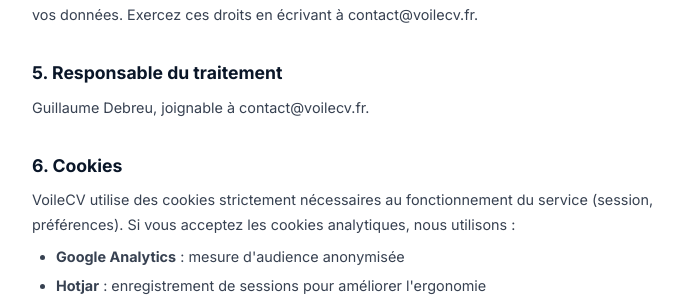
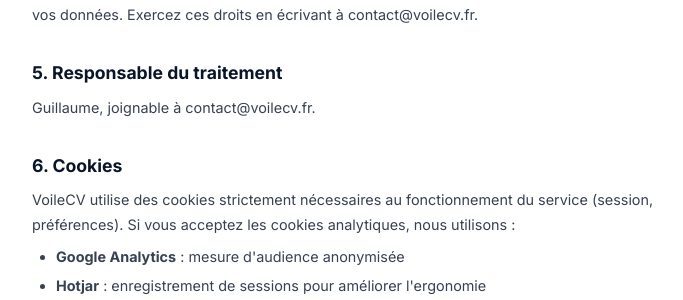
Before and after one commit to GuillaumeDebreu/ffvoile, a FastAPI app: page /mentions-legales in a window 1280 px wide. Shown: the part 971-1271 px from the top of the page, without its empty margins (272-955 px from the left). Run offline with FastAPI, Linux system fonts and the light colour scheme; some libraries are stand-ins or nearby versions.

Commit message:
Fix legal page: use first name only for responsible
https://claude.ai/code/session_01Cmr5eWtMddPKSz48yUXG11

```diff
--- a/templates/mentions-legales.html
+++ b/templates/mentions-legales.html
@@ -57,7 +57,7 @@
             <p>Conformément au RGPD, vous disposez d'un droit d'accès, de rectification et de suppression de vos données. Exercez ces droits en écrivant à contact@voilecv.fr.</p>
 
             <h2>5. Responsable du traitement</h2>
-            <p>Guillaume Debreu, joignable à contact@voilecv.fr.</p>
+            <p>Guillaume, joignable à contact@voilecv.fr.</p>
 
             <h2 id="cookies">6. Cookies</h2>
             <p>VoileCV utilise des cookies strictement nécessaires au fonctionnement du service (session, préférences). Si vous acceptez les cookies analytiques, nous utilisons :</p>
```
